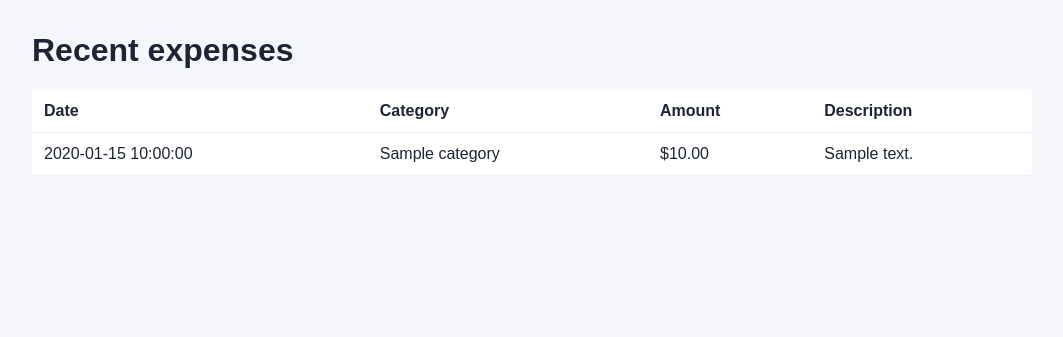
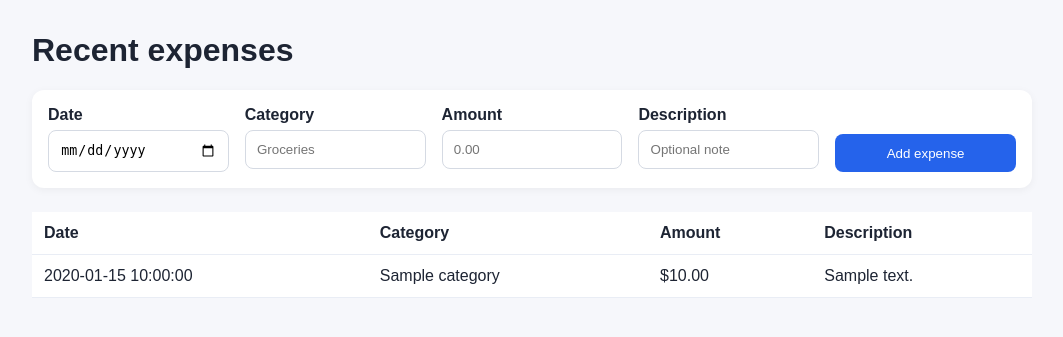
Before and after one commit to corncard/cOMPUTERsCINCEPROJECT, a Python web app: template pocketlab/templates/expenses.html in a window 1280 px wide. Shown: the part 50-387 px from the top of the page, without its empty margins (108-1171 px from the left). Run offline with Jinja, Linux system fonts and the light colour scheme; the template is opened without the code that fills it: most values are stand-ins (such as "Sample title", 1, 10 or a date in 2020).

Commit message:
Agent Host changes for agents/build-order-expenses-visualizations

```diff
--- a/pocketlab/static/css/style.css
+++ b/pocketlab/static/css/style.css
@@ -36,6 +36,39 @@ body {
   box-shadow: 0 2px 8px rgba(0,0,0,0.05);
 }
 
+.expense-form {
+  display: grid;
+  grid-template-columns: repeat(auto-fit, minmax(150px, 1fr));
+  gap: 1rem;
+  background: white;
+  border-radius: 12px;
+  padding: 1rem;
+  margin-bottom: 1.5rem;
+  box-shadow: 0 2px 8px rgba(0,0,0,0.05);
+}
+
+.expense-form label {
+  display: flex;
+  flex-direction: column;
+  gap: 0.35rem;
+  font-weight: 600;
+}
+
+.expense-form input,
+.expense-form button {
+  padding: 0.7rem;
+  border-radius: 8px;
+  border: 1px solid #d5dae3;
+}
+
+.expense-form button {
+  background: #2563eb;
+  color: white;
+  border: none;
+  align-self: end;
+  cursor: pointer;
+}
+
 table {
   width: 100%;
   border-collapse: collapse;
--- a/pocketlab/static/js/app.js
+++ b/pocketlab/static/js/app.js
@@ -1,3 +1,50 @@
 document.addEventListener('DOMContentLoaded', () => {
-  console.log('PocketLab ready');
+  const form = document.getElementById('expense-form');
+  const tableBody = document.getElementById('expense-table-body');
+
+  if (!form || !tableBody) {
+    return;
+  }
+
+  const formatCurrency = (value) => `$${Number(value).toFixed(2)}`;
+
+  form.addEventListener('submit', async (event) => {
+    event.preventDefault();
+
+    const formData = new FormData(form);
+    const payload = {
+      date: formData.get('date'),
+      category: formData.get('category'),
+      amount: formData.get('amount'),
+      description: formData.get('description') || '',
+    };
+
+    try {
+      const response = await fetch('/api/expenses', {
+        method: 'POST',
+        headers: {'Content-Type': 'application/json'},
+        body: JSON.stringify(payload),
+      });
+
+      if (!response.ok) {
+        const errorData = await response.json().catch(() => ({ error: 'Unable to save expense.' }));
+        throw new Error(errorData.error || 'Unable to save expense.');
+      }
+
+      const item = await response.json();
+      const row = document.createElement('tr');
+      row.dataset.id = item.id;
+      row.innerHTML = `
+        <td>${item.date}</td>
+        <td>${item.category}</td>
+        <td>${formatCurrency(item.amount)}</td>
+        <td>${item.description || ''}</td>
+      `;
+      tableBody.prepend(row);
+      form.reset();
+      form.querySelector('input[name="date"]').focus();
+    } catch (error) {
+      window.alert(error.message);
+    }
+  });
 });
--- a/pocketlab/templates/base.html
+++ b/pocketlab/templates/base.html
@@ -15,5 +15,6 @@
     <main class="container">
       {% block content %}{% endblock %}
     </main>
+    <script src="{{ url_for('static', filename='js/app.js') }}"></script>
   </body>
 </html>
--- a/pocketlab/templates/expenses.html
+++ b/pocketlab/templates/expenses.html
@@ -1,6 +1,27 @@
 {% extends 'base.html' %}
 {% block content %}
 <h1>Recent expenses</h1>
+
+<form id="expense-form" class="expense-form">
+  <label>
+    Date
+    <input type="date" name="date" required>
+  </label>
+  <label>
+    Category
+    <input type="text" name="category" placeholder="Groceries" required>
+  </label>
+  <label>
+    Amount
+    <input type="number" name="amount" step="0.01" min="0" placeholder="0.00" required>
+  </label>
+  <label>
+    Description
+    <input type="text" name="description" placeholder="Optional note">
+  </label>
+  <button type="submit">Add expense</button>
+</form>
+
 <table>
   <thead>
     <tr>
@@ -10,13 +31,13 @@
       <th>Description</th>
     </tr>
   </thead>
-  <tbody>
+  <tbody id="expense-table-body">
     {% for item in expenses %}
-    <tr>
+    <tr data-id="{{ item.id }}">
       <td>{{ item.date }}</td>
       <td>{{ item.category }}</td>
       <td>${{ '%.2f' % item.amount }}</td>
-      <td>{{ item.description }}</td>
+      <td>{{ item.description or '' }}</td>
     </tr>
     {% endfor %}
   </tbody>
```
Also changed, not shown: pocketlab/app.py (+51 -6 lines), pocketlab/pocketlab/db.py (+19 -1 lines), pocketlab/pocketlab/seed.py (+4 -3 lines), pocketlab/data/pocketlab.db.
